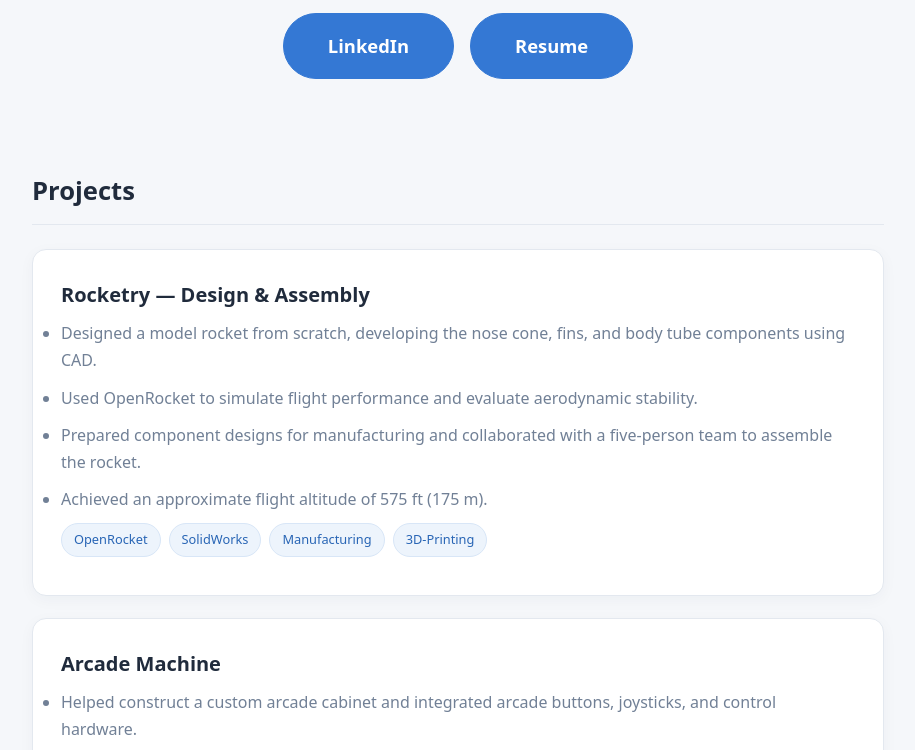
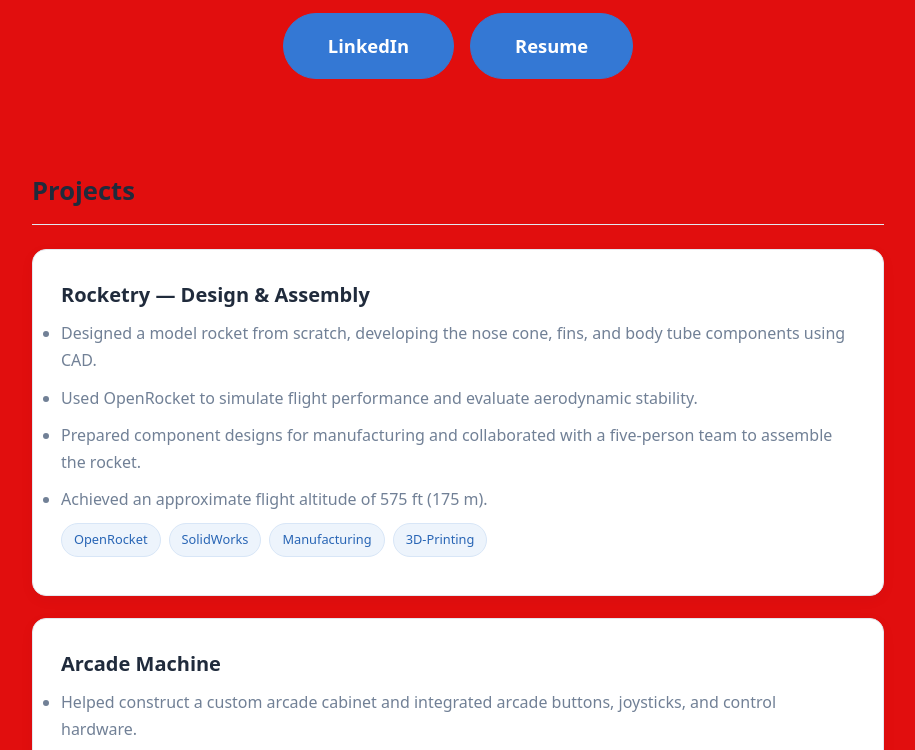
Before and after one commit to avishan035/avishan, a plain HTML site: page index.html in a window 1280 px wide. Shown: the part 226-976 px from the top of the page, without its empty margins (182-1097 px from the left). Drawn offline with Linux system fonts and the light colour scheme.

Commit message:
YO does this work

```diff
--- a/style.css
+++ b/style.css
@@ -1,6 +1,6 @@
 
 :root {
-  --bg: #F5F7FA;
+  --bg: #e10e0e;
   --surface: #FFFFFF;
   --border: #E3E8EF;
   --text: #202B3C;
```
